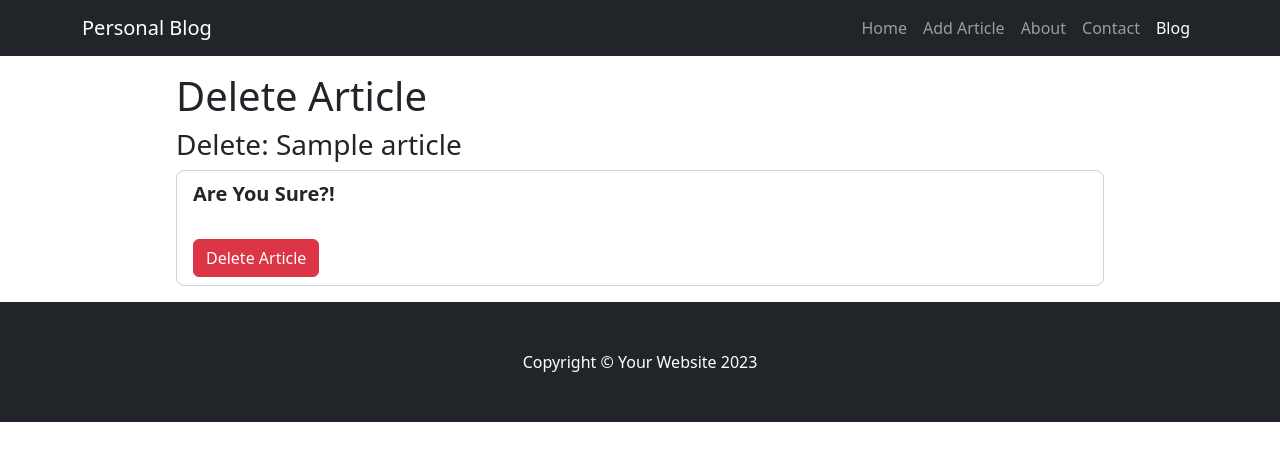
After one commit to devokatsu/Personal-Blog, a Django app: page /article/1/remove in a window 1280 px wide. The commit adds this page. Shown: the top 461 px of the page. Run offline with Django 5.2, Linux system fonts and the light colour scheme; tables that the repository leaves empty hold one stand-in row (values such as "Sample post"); some libraries are stand-ins or nearby versions.

Commit message:
Added Delete View

```diff
--- /dev/null
+++ b/home/templates/home/delete_article.html
@@ -0,0 +1,20 @@
+{% extends 'base.html' %}
+{% load static %}
+
+{% block content %}
+
+
+    <div class="w-75 p-3 m-auto">
+        <h1>Delete Article</h1>
+        <h3>Delete: {{ article.title }}</h3>
+        <div class="form-control form-control-lg ">
+            <div>
+                <form action="" method="post" enctype="multipart/form-data">
+                    {% csrf_token %}
+                    <strong>Are You Sure?!</strong><br/><br/>
+                    <button class="btn btn-danger">Delete Article</button>
+                </form>
+            </div>
+        </div>
+    </div>
+{% endblock %}
--- a/home/templates/home/detail.html
+++ b/home/templates/home/detail.html
@@ -26,6 +26,7 @@
                     <div>
                         <a type="button" class=" btn btn-primary " href="{% url 'home' %}">← Back</a>
                         <a type="button" class=" btn btn-warning " href="{% url 'update_article' article.pk %}">Update</a>
+                        <a type="button" class=" btn btn-danger " href="{% url 'delete_article' article.pk %}">Delete</a>
                     </div>
 
                     <!-- Preview image figure-->
--- a/home/urls.py
+++ b/home/urls.py
@@ -1,11 +1,12 @@
 from django.urls import path
-from .views import HomePageView, ArticleDetailView, AddArticleView, UpdateArticleView
+from .views import HomePageView, ArticleDetailView, AddArticleView, UpdateArticleView, DeleteArticleView
 
 # app_name = 'home'
 
 urlpatterns = [
     path('', HomePageView.as_view(), name='home'),
-    path('detail/<int:pk>', ArticleDetailView.as_view(), name='detail'),
+    path('article/<int:pk>', ArticleDetailView.as_view(), name='detail'),
     path('add/', AddArticleView.as_view(), name='add_article'),
-    path('update/<int:pk>', UpdateArticleView.as_view(), name='update_article'),
+    path('article/edit/<int:pk>', UpdateArticleView.as_view(), name='update_article'),
+    path('article/<int:pk>/remove', DeleteArticleView.as_view(), name='delete_article'),
 ]
--- a/home/views.py
+++ b/home/views.py
@@ -1,5 +1,6 @@
 from django.shortcuts import render
-from django.views.generic import ListView, DetailView, CreateView, UpdateView
+from django.urls import reverse_lazy
+from django.views.generic import ListView, DetailView, CreateView, UpdateView, DeleteView
 from home.models import Article
 from . forms import ArticleForm, ArticleUpdateForm
 
@@ -21,9 +22,17 @@ class AddArticleView(CreateView):
     model = Article
     form_class = ArticleForm
     template_name = 'home/add_article.html'
+    ordering = ['-id']
 
 # Update(edit) the article
 class UpdateArticleView(UpdateView):
     model = Article
     form_class = ArticleUpdateForm
+    # update_url_name = 'update'
     template_name = 'home/update_article.html'
+
+
+class DeleteArticleView(DeleteView):
+    model = Article
+    success_url = reverse_lazy('home')
+    template_name = 'home/delete_article.html'
```
Also changed, not shown: home/models.py (line endings or trailing spaces).
